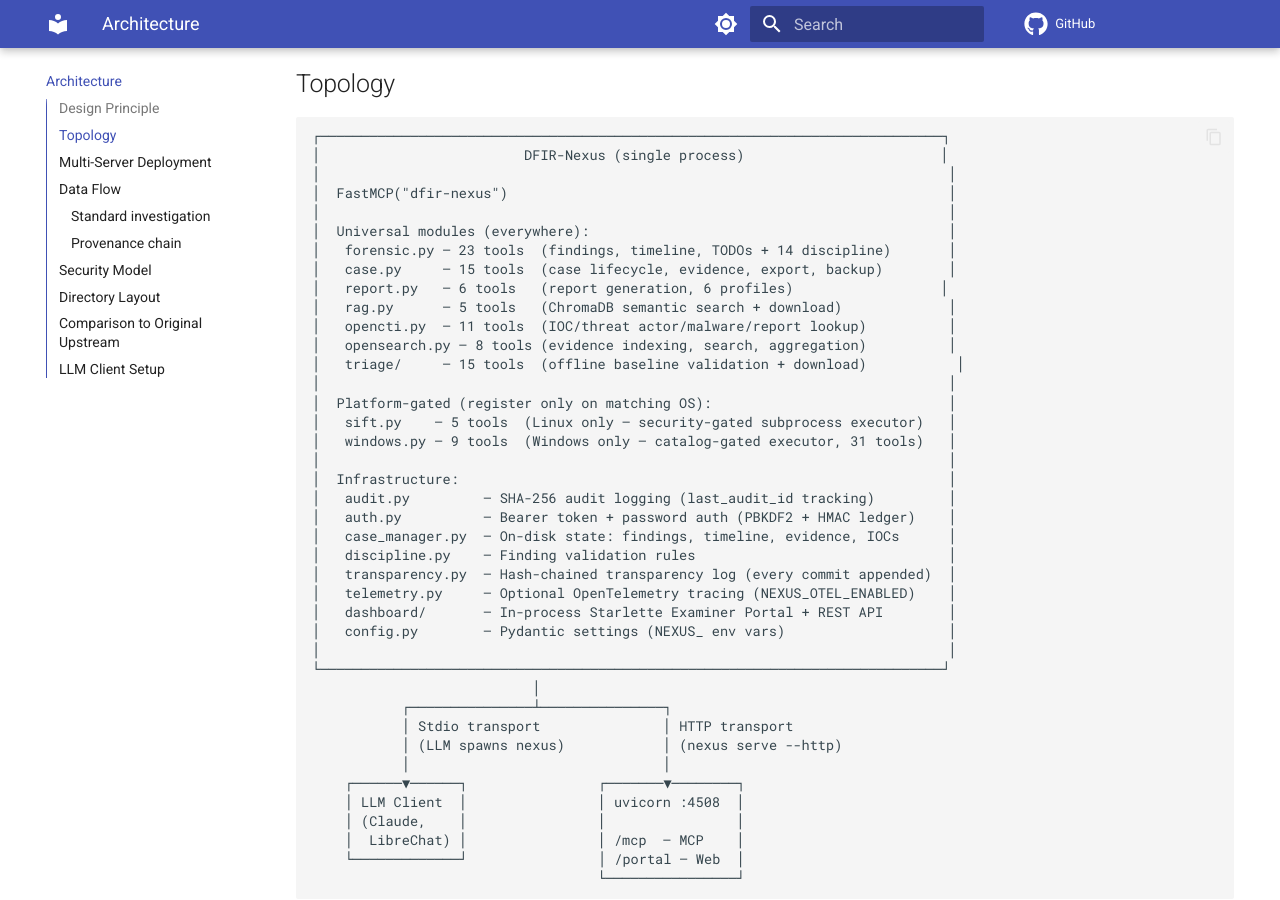
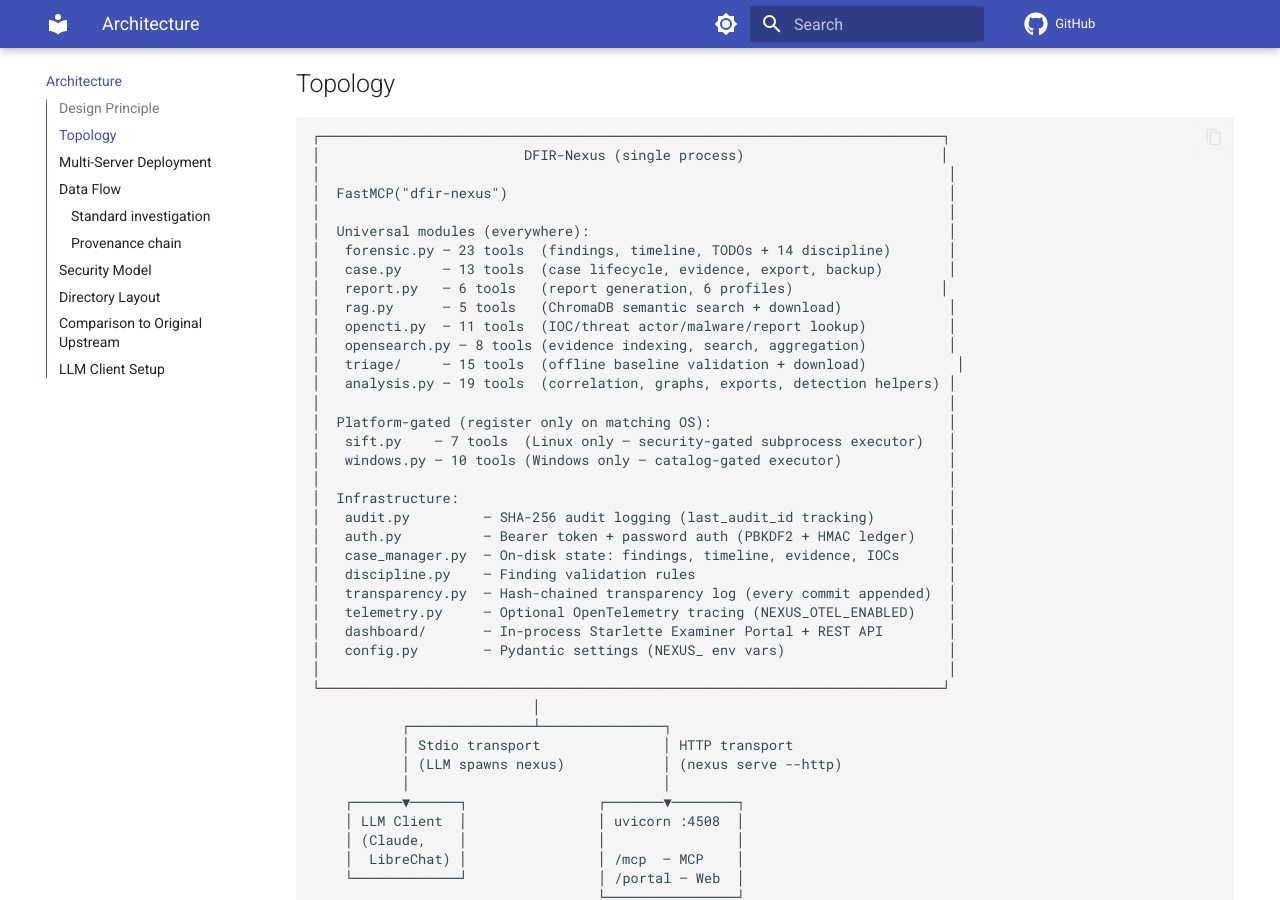
Before and after one commit to Ganron007/DFIR-Nexus, an MkDocs documentation site: the page built from Docs/ARCHITECTURE.md, in a window 1280 px wide and 900 px high, scrolled down 437 px. Built offline with MkDocs 1.6.1 and Material for MkDocs 9.7.7, drawn with Linux system fonts in a browser that asks for light colours; comment, search, counter and statistics services are not loaded; some of the changed text lies outside the part shown.

```diff
--- a/Docs/ARCHITECTURE.md
+++ b/Docs/ARCHITECTURE.md
@@ -22,16 +22,17 @@ machine and configure the LLM client to connect to all of them.
 │                                                                             │
 │  Universal modules (everywhere):                                            │
 │   forensic.py — 23 tools  (findings, timeline, TODOs + 14 discipline)       │
-│   case.py     — 15 tools  (case lifecycle, evidence, export, backup)        │
+│   case.py     — 13 tools  (case lifecycle, evidence, export, backup)        │
 │   report.py   — 6 tools   (report generation, 6 profiles)                  │
 │   rag.py      — 5 tools   (ChromaDB semantic search + download)             │
 │   opencti.py  — 11 tools  (IOC/threat actor/malware/report lookup)          │
 │   opensearch.py — 8 tools (evidence indexing, search, aggregation)          │
 │   triage/     — 15 tools  (offline baseline validation + download)           │
+│   analysis.py — 19 tools  (correlation, graphs, exports, detection helpers) │
 │                                                                             │
 │  Platform-gated (register only on matching OS):                             │
-│   sift.py    — 5 tools  (Linux only — security-gated subprocess executor)   │
-│   windows.py — 9 tools  (Windows only — catalog-gated executor, 31 tools)   │
+│   sift.py    — 7 tools  (Linux only — security-gated subprocess executor)   │
+│   windows.py — 10 tools (Windows only — catalog-gated executor)             │
 │                                                                             │
 │  Infrastructure:                                                            │
 │   audit.py         — SHA-256 audit logging (last_audit_id tracking)         │
```
Also changed, not shown: other parts of Docs/ARCHITECTURE.md (+3 -2 lines), CHANGELOG.md (+2 -1 lines), Docs/FAQ.md (+3 -3 lines), Docs/guide.md (+3 -3 lines), Docs/index.md (+2 -2 lines), README.md (+10 -35 lines), assets/dfir-nexus-workflow.svg (added).
